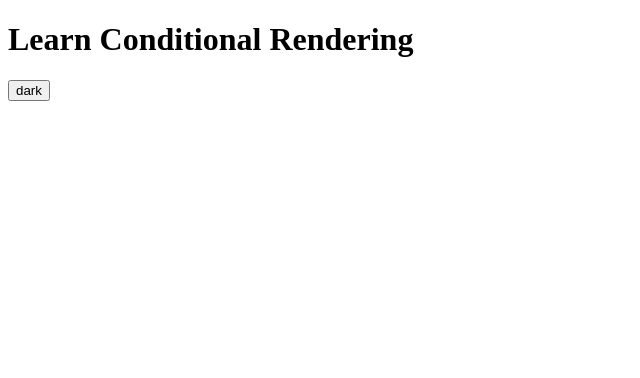
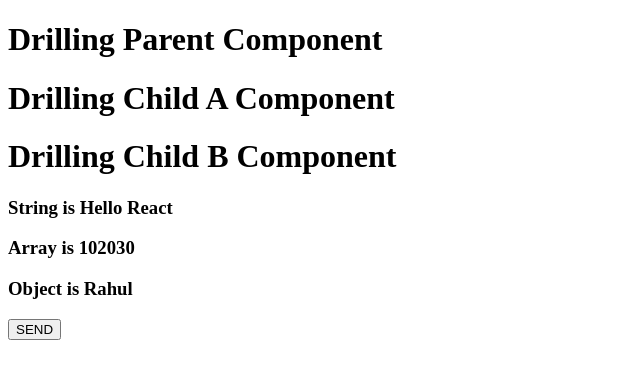
Before and after one commit to Sarvesh-1999/React-1PM, a React (Vite) app: page / in a window 1280 px wide. Shown: the top 378 px of the page, without its empty margins (0-640 px from the left). Built offline with nearby package versions, Linux system fonts and the light colour scheme.

Commit message:
Props Drilling

```diff
--- /dev/null
+++ b/src/AllTopics/04_Props/PropsChildA.jsx
@@ -0,0 +1,13 @@
+const PropsChildA = (props) => {
+  console.log(props); // {str : "" , obj:{} , arr:[]}
+
+  return (
+    <div>
+      <h1>Child A Component</h1>
+      <h2>{props.str}</h2>
+      <h2>{props.obj.fname}</h2>
+      <h2>{props.arr}</h2>
+    </div>
+  );
+};
+export default PropsChildA;
--- /dev/null
+++ b/src/AllTopics/04_Props/PropsChildB.jsx
@@ -0,0 +1,14 @@
+const PropsChildB = (props) => {
+  console.log(props); // {data : {str :"" , arr:[], obj:{}}}
+
+  return (
+    <div>
+      <h1>Child B Component</h1>
+      <h2>{props.data.str}</h2>
+      <h2>{props.data.arr}</h2>
+      <h2>{props.data.obj.fname}</h2>
+    </div>
+  );
+};
+
+export default PropsChildB;
--- /dev/null
+++ b/src/AllTopics/04_Props/PropsChildC.jsx
@@ -0,0 +1,13 @@
+const PropsChildC = (props) => {
+    console.log(props); // {str:"" , arr:[] , obj:{fname : ""}}
+    let {str , arr , obj:{fname}} = props
+
+  return (
+    <div>
+      <h1>Child C Component</h1>
+      <h2>{str}  {arr}  {fname}</h2>
+    </div>
+  );
+};
+
+export default PropsChildC;
--- /dev/null
+++ b/src/AllTopics/04_Props/PropsChildD.jsx
@@ -0,0 +1,18 @@
+const PropsChildD = (props) => {
+  console.log(props); // {data : {str :"" , arr: [], obj:{fname:""}}}
+
+  //   let { data:{str,arr,obj:{fname}} } = props
+  let {
+    str,
+    arr,
+    obj: { fname },
+  } = props.data;
+
+  return (
+    <div>
+      <h1>Child D Component</h1>
+    </div>
+  );
+};
+
+export default PropsChildD;
--- /dev/null
+++ b/src/AllTopics/04_Props/PropsParent.jsx
@@ -0,0 +1,38 @@
+import PropsChildA from "./PropsChildA";
+import PropsChildB from "./PropsChildB";
+import PropsChildC from "./PropsChildC";
+import PropsChildD from "./PropsChildD";
+
+const PropsParent = () => {
+  let str = "Hello World";
+  let obj = { fname: "John" };
+  let arr = [10, 20, 30, 40, 50];
+
+  return (
+    <div>
+      <h1>Learn Props in React</h1>
+
+      <hr />
+
+      {/* sending multiple props */}
+      <PropsChildA str={str} obj={obj} arr={arr} />
+
+      <hr />
+
+      {/* sending single prop with multiple data */}
+      <PropsChildB data={{ str, obj, arr }} />
+
+      <hr />
+
+      {/* simple object destructuring example */}
+      <PropsChildC str={str} obj={obj} arr={arr} />
+
+      <hr />
+
+      {/* nested object destructuring example */}
+      <PropsChildD data={{ str, obj, arr }}/>
+    </div>
+  );
+};
+
+export default PropsParent;
--- /dev/null
+++ b/src/AllTopics/05_PropsDrilling/DrillingChildA.jsx
@@ -0,0 +1,15 @@
+import DrillingChildB from "./DrillingChildB";
+
+const DrillingChildA = (props) => {
+  console.log(props); // {str : "Hello React" , arr:[] , obj:{} , getData:f}
+  let { str, arr, obj, getData } = props;
+
+  return (
+    <div>
+      <h1>Drilling Child A Component</h1>
+
+      <DrillingChildB str={str} arr={arr} obj={obj} getData={getData} />
+    </div>
+  );
+};
+export default DrillingChildA;
--- /dev/null
+++ b/src/AllTopics/05_PropsDrilling/DrillingChildB.jsx
@@ -0,0 +1,16 @@
+const DrillingChildB = (props) => {
+  console.log(props); // {str : "Hello React" , arr:[] , obj:{} , getData:f}
+
+  let { str, arr, obj, getData } = props;
+
+  return (
+    <div>
+      <h1>Drilling Child B Component</h1>
+      <h3>String is {str}</h3>
+      <h3>Array is {arr}</h3>
+      <h3>Object is {obj.name}</h3>
+      <button onClick={() => getData("Hii Parent")}>SEND</button>
+    </div>
+  );
+};
+export default DrillingChildB;
--- /dev/null
+++ b/src/AllTopics/05_PropsDrilling/DrillingParent.jsx
@@ -0,0 +1,23 @@
+import { useState } from "react";
+import DrillingChildA from "./DrillingChildA";
+
+const DrillingParent = () => {
+  const [data, setData] = useState("");
+
+  let str = "Hello React";
+  let arr = [10, 20, 30];
+  let obj = { name: "Rahul " };
+  const getData = (value) => {
+    alert(`GOT DATA ✅`);
+    setData(value);
+  };
+
+  return (
+    <div>
+      <h1>Drilling Parent Component {data}</h1>
+
+      <DrillingChildA str={str} arr={arr} obj={obj} getData={getData} />
+    </div>
+  );
+};
+export default DrillingParent;
--- a/src/App.jsx
+++ b/src/App.jsx
@@ -5,6 +5,8 @@ import Ques from "./AllTopics/02_States/Ques";
 import StatesInCBC from "./AllTopics/02_States/StatesInCBC";
 import StatesInFBC from "./AllTopics/02_States/StatesInFBC";
 import ToggleComponent from "./AllTopics/03_ConditionalRendering/ToggleComponent";
+import PropsParent from "./AllTopics/04_Props/PropsParent";
+import DrillingParent from "./AllTopics/05_PropsDrilling/DrillingParent";
 
 const App = () => {
   return (
@@ -15,7 +17,9 @@ const App = () => {
       {/* <Ques /> */}
       {/* <Counter /> */}
       {/* <StatesInCBC /> */}
-      <ToggleComponent />
+      {/* <ToggleComponent /> */}
+      {/* <PropsParent /> */}
+      <DrillingParent />
     </div>
   );
 };
```
